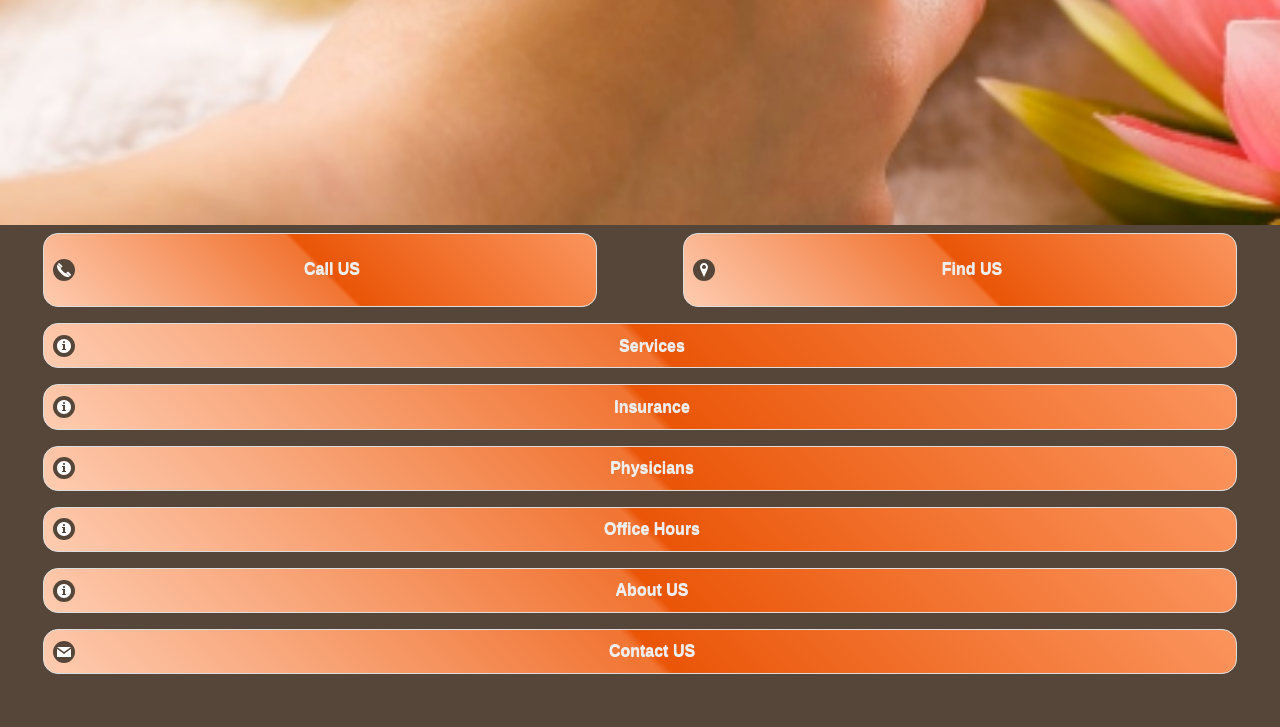
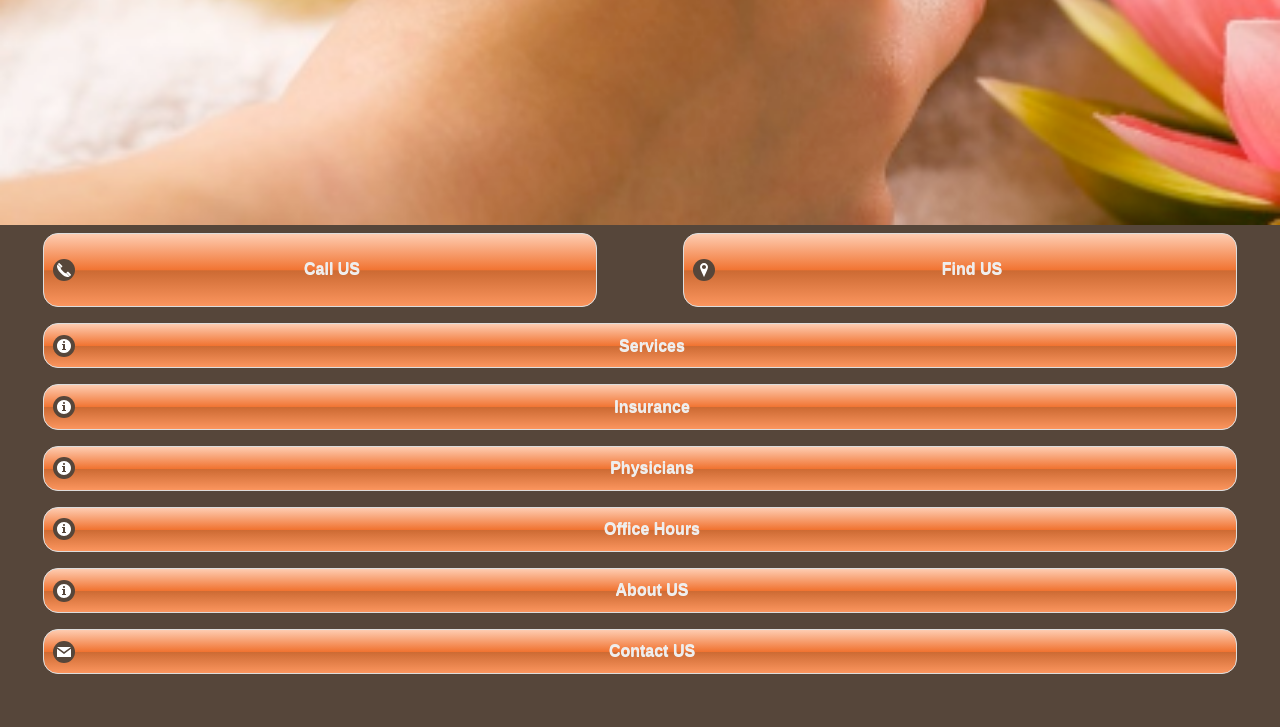
Before and after one commit to munirhadrovic/m.zappafootclinic.com, a PHP site: page / in a window 1280 px wide. Shown: the part 921-1648 px from the top of the page. Run offline with PHP 8.4, Linux system fonts and the light colour scheme.

Commit message:
Changes from Emir -  05.02.2015/last

```diff
--- a/css/slicknav.css
+++ b/css/slicknav.css
@@ -30,6 +30,14 @@
 
 .slicknav_menu {
     font-size:16px;
+    background: #feccb1; /* Old browsers */
+    background: -moz-linear-gradient(top, #feccb1 0%, #f17432 50%, #cc6a33 51%, #fb955e 100%); /* FF3.6+ */
+    background: -webkit-gradient(linear, left top, left bottom, color-stop(0%,#feccb1), color-stop(50%,#f17432), color-stop(51%,#cc6a33), color-stop(100%,#fb955e)); /* Chrome,Safari4+ */
+    background: -webkit-linear-gradient(top, #feccb1 0%,#f17432 50%,#cc6a33 51%,#fb955e 100%); /* Chrome10+,Safari5.1+ */
+    background: -o-linear-gradient(top, #feccb1 0%,#f17432 50%,#cc6a33 51%,#fb955e 100%); /* Opera 11.10+ */
+    background: -ms-linear-gradient(top, #feccb1 0%,#f17432 50%,#cc6a33 51%,#fb955e 100%); /* IE10+ */
+    background: linear-gradient(to bottom, #feccb1 0%,#f17432 50%,#cc6a33 51%,#fb955e 100%); /* W3C */
+    filter: progid:DXImageTransform.Microsoft.gradient( startColorstr='#feccb1', endColorstr='#fb955e',GradientType=0 ); /* IE6-9 */
 }
 /* Button */
 .slicknav_btn {
@@ -51,10 +59,7 @@
 .slicknav_menu .slicknav_icon-bar {
   background-color: #f5f5f5;
 }
-.slicknav_menu {
-    background:#cc6a33;
-    padding:5px;
-}
+
 .slicknav_nav {
     color:#fff;
     margin:0;
--- a/css/themes/emirtheme1.css
+++ b/css/themes/emirtheme1.css
@@ -77,13 +77,13 @@ label.ui-btn {
 	border-width: 1px;
 	border-style: solid;
     background: #feccb1; /* Old browsers */
-    background: -moz-linear-gradient(45deg, #feccb1 0%, #f17432 50%, #ea5507 51%, #fb955e 100%); /* FF3.6+ */
-    background: -webkit-gradient(linear, left bottom, right top, color-stop(0%,#feccb1), color-stop(50%,#f17432), color-stop(51%,#ea5507), color-stop(100%,#fb955e)); /* Chrome,Safari4+ */
-    background: -webkit-linear-gradient(45deg, #feccb1 0%,#f17432 50%,#ea5507 51%,#fb955e 100%); /* Chrome10+,Safari5.1+ */
-    background: -o-linear-gradient(45deg, #feccb1 0%,#f17432 50%,#ea5507 51%,#fb955e 100%); /* Opera 11.10+ */
-    background: -ms-linear-gradient(45deg, #feccb1 0%,#f17432 50%,#ea5507 51%,#fb955e 100%); /* IE10+ */
-    background: linear-gradient(45deg, #feccb1 0%,#f17432 50%,#ea5507 51%,#fb955e 100%); /* W3C */
-    filter: progid:DXImageTransform.Microsoft.gradient( startColorstr='#feccb1', endColorstr='#fb955e',GradientType=1 ); /* IE6-9 fallback on horizontal gradient */
+    background: -moz-linear-gradient(top, #feccb1 0%, #f17432 50%, #cc6a33 51%, #fb955e 100%); /* FF3.6+ */
+    background: -webkit-gradient(linear, left top, left bottom, color-stop(0%,#feccb1), color-stop(50%,#f17432), color-stop(51%,#cc6a33), color-stop(100%,#fb955e)); /* Chrome,Safari4+ */
+    background: -webkit-linear-gradient(top, #feccb1 0%,#f17432 50%,#cc6a33 51%,#fb955e 100%); /* Chrome10+,Safari5.1+ */
+    background: -o-linear-gradient(top, #feccb1 0%,#f17432 50%,#cc6a33 51%,#fb955e 100%); /* Opera 11.10+ */
+    background: -ms-linear-gradient(top, #feccb1 0%,#f17432 50%,#cc6a33 51%,#fb955e 100%); /* IE10+ */
+    background: linear-gradient(to bottom, #feccb1 0%,#f17432 50%,#cc6a33 51%,#fb955e 100%); /* W3C */
+    filter: progid:DXImageTransform.Microsoft.gradient( startColorstr='#feccb1', endColorstr='#fb955e',GradientType=0 ); /* IE6-9 */
 }
 .ui-btn {
 	text-decoration: none !important;
--- a/index.php
+++ b/index.php
@@ -279,7 +279,7 @@
                             <li><a href="#contactform" data-transition="<?php echo $transitionefect ?>">Contact us</a></li>
                         </ul>
                     </section>
-					<img src="img/slider-images/Screenshot_4.png" alt="SLider" class="images-mobile">
+					<img src="img/slider-images/Screenshot_5.png" alt="SLider" class="images-mobile">
                         <section id="services-text">
                             <h1>Full-spectrum service. Single-minded focus.</h1>
                                 <p>The Foot Clinic is built on the best in compassionate care. Every effort is made to treat you so you feel comfortable during your visit. Our office has x-ray,
@@ -389,7 +389,7 @@
                             <li><a href="#contactform" data-transition="<?php echo $transitionefect ?>">Contact us</a></li>
                         </ul>
                     </section>
-                    <img src="img/slider-images/Think-Feet-Family-Foot-Clinic.png" alt="SLider" class="images-mobile">
+                    <img src="img/slider-images/Screenshot_7.png" alt="SLider" class="images-mobile">
                     <section id="insurance-text">
                         <h1>In-network. Out-of-network. Always within reach.</h1>
                         <p>Our practice always welcomes new patients. The preferred method is by appointment,
@@ -418,7 +418,7 @@
                             <li><a href="#contactform" data-transition="<?php echo $transitionefect ?>">Contact us</a></li>
                         </ul>
                     </section>
-                    <img src="img/slider-images/slider_03.png" alt="SLider" class="images-mobile">
+                    <img src="img/slider-images/Screenshot_6.png" alt="SLider" class="images-mobile">
                     <section id="physicians-text">
                         <h1>Giving compassionate care requires the best in care givers.</h1>
                         <p>The Foot Clinic is home to several of the area's best practicioners, all of whom are focused on providing you with the highest possible level of care:</p>
@@ -559,9 +559,11 @@
                                 as well as sport and work-related injuries. The Foot Clinic is dedicated to providing you with  most comprehensive care available.</h3>
 
                             <h1>We have two Chicagoland locations.</h1>
+                        <img src="img/slider-images/foot_map.gif" alt="SLider" class="images-mobile">
                                  <h3>The Foot Clinic</h3>
                                     <p>1226 W. Taylor St., Chicago, IL 60607</p>
                                     <p>312-243-3769 voice   |   312-243-3840 fax</p>
+                        <img src="img/slider-images/oak_map.gif" alt="SLider" class="images-mobile">
                                 <h3>Oak Lawn Lower Extremity Associates, P.C.</h3>
                                     <p>4701 West 95th Street, Ste #1, Oak Lawn, IL 60453</p>
                                     <p>708-425-4950 voice   |   708-425-0109 fax</p>
```
Also changed, not shown: img/slider-images/Screenshot_5.png (added), img/slider-images/Screenshot_6.png (added), img/slider-images/Screenshot_7.png (added), img/slider-images/foot_map.gif (added), img/slider-images/oak_map.gif (added), img/slider-images/photo_Frank-W-Zappa.jpg.
